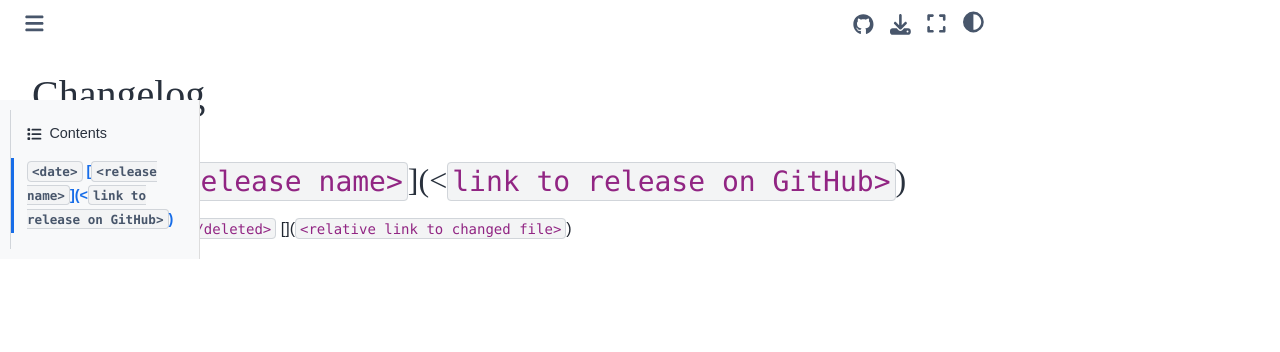
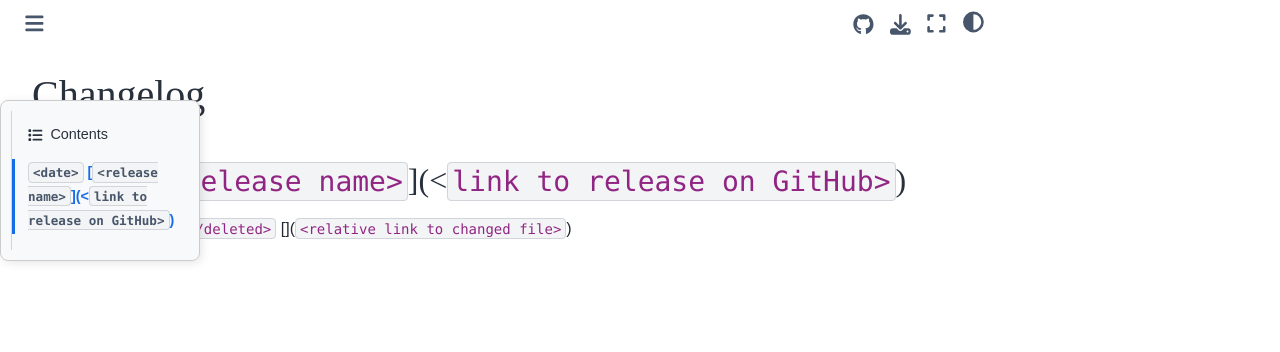
Before and after one commit to douden/graph_test, a Jupyter Book: the page built from book/changelog.md, in a window 1280 px wide. Shown: the top 352 px of the page. Built offline with Jupyter Book 1.0.4 settings and Sphinx 7.4.7 and the Sphinx Book theme 1.1.4, drawn with Linux system fonts in a browser that asks for light colours; pages that are not in the unit, such as notebooks, are missing from menus; comment, search, counter and statistics services are not loaded.

Commit message:
revert CSS

```diff
--- a/book/_static/custom.css
+++ b/book/_static/custom.css
@@ -30,15 +30,17 @@ div#sphinxsidebar, div.bd-sidebar {
     display: none !important;
 }
 
-/* Move the ToC to the left */
+/* Move the ToC to the left and style it */
 .bd-toc {
     position: fixed;
     left: 0;
     top: 100px; /* Adjust as needed */
     width: 200px; /* Set appropriate width */
     padding: 10px;
-    background-color: #f8f9fa; /* Optional for better visibility */
-    border-right: 1px solid #ddd;
+    background-color: #f8f9fa; /* Match nomenclature background */
+    border: 1px solid #ccc; /* Match nomenclature border */
+    border-radius: 8px; /* Rounded edges */
+    box-shadow: 2px 2px 10px rgba(0, 0, 0, 0.1); /* Dropdown shadow */
 }
 
 /* Adjust content to make space for ToC */
@@ -46,6 +48,13 @@ div.bd-main {
     margin-left: 220px !important; /* Adjust to match ToC width + padding */
     width: calc(100% - 220px) !important;
 }
+
+
+/* Adjusts the content area to take the full width */
+/*div.bd-main {
+    margin-left: 0 !important;
+    width: 100% !important;
+}*/
 
 /* Hide the Previous and Next navigation links */
 div#sphinx-book-navigation {
@@ -57,6 +66,12 @@ div.prev-next-area {
     display: none !important;
 }
 
+/* Ensure content takes full width after removing navigation */
+div.bd-main {
+    margin-left: 0 !important;
+    width: 100% !important;
+}
+
 /* ======================================== */
 /* Styling the variable table */
 /* ======================================== */
@@ -66,7 +81,6 @@ div.prev-next-area {
     position: fixed;
     top: 100px;
     right: 2%;
-    left: auto;
     width: 15vw;
     max-width: 300px;
     min-width: 200px;
@@ -81,11 +95,11 @@ div.prev-next-area {
 
 /* Style the sticky table heading */
 .sticky-variable-title {
-    text-align: center;
-    font-size: 1.5em;
-    font-weight: bold;
-    margin-bottom: 10px;
-    font-family: 'Roboto Slab', serif;
+    text-align: center;          /* Center the title */
+    font-size: 1.5em;            /* Equivalent to ### Heading size */
+    font-weight: bold;           /* Bold text */
+    margin-bottom: 10px;         /* Space below the title */
+    font-family: 'Roboto Slab', serif;  /* Optional: Use Roboto Slab font */
 }
 
 /* Table Styling */
@@ -95,6 +109,16 @@ div.prev-next-area {
     background-color: white;
     border-radius: 5px;
     overflow: hidden;
+}
+
+.sticky-variable-table h3 {
+    text-align: center;               /* Center the heading */
+    font-family: 'Roboto Slab', serif; /* Apply custom font */
+    font-weight: bold;                /* Make it bold */
+    font-size: 20px;                  /* Adjust font size */
+    margin: 5px 0 !important;         /* Adjust spacing */
+    padding: 0 !important;            /* Remove extra padding */
+    color: #333;                      /* Set heading color */
 }
 
 /* Table Header */
```
